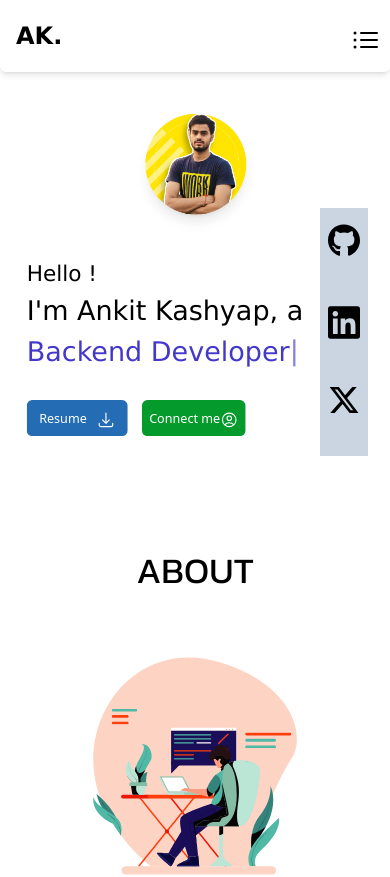
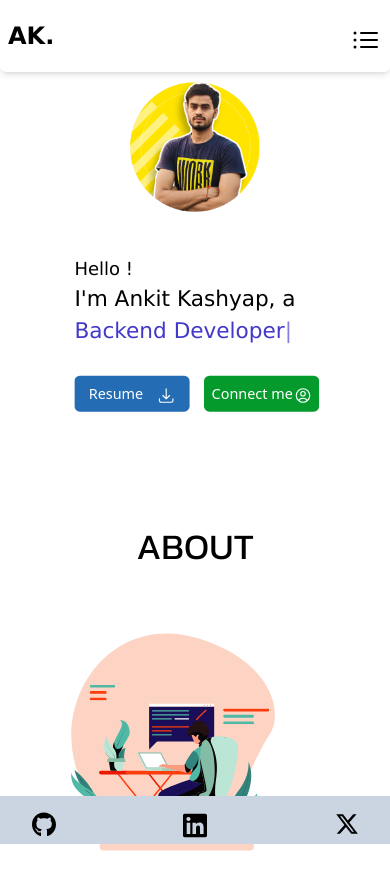
Before and after one commit to Kashyap1ankit/Portfolio, a React (Vite) app: page / in a window 390 px wide. Shown: the top 877 px of the page. Built offline with nearby package versions, Linux system fonts and the light colour scheme; a web font is replaced by a local one.

Commit message:
All done

```diff
--- a/src/App.jsx
+++ b/src/App.jsx
@@ -4,7 +4,7 @@ import Intro from "./components/Intro";
 import About from "./components/About";
 import Project from "./components/Project";
 import Side from "./components/Side";
-import { motion } from "framer-motion";
+import { motion, useScroll } from "framer-motion";
 import { useRef } from "react";
 import Skill from "./components/Skill";
 import { RecoilRoot } from "recoil";
@@ -52,7 +52,7 @@ function App() {
     <RecoilRoot>
       <div className="container sm:px-0 overflow-x-hidden ">
         {/* Navbar section  */}
-        <div className="lg:mt-4 lg:w-4/5 ">
+        <div className="md:mt-4 md:w-4/5 ">
           <NavBar handleEvent={[aboutScroll, projectScroll, skillScroll]} />
         </div>
 
@@ -103,7 +103,7 @@ function App() {
             right: 0,
             bottom: 0,
           }}
-          className="bg-gray sm:size-12 sm:fixed sm:top-52 sm:left-80 sm:h-fit xsm:fixed xsm:bottom-0 xsm:left-0 xsm:w-full xsm:size-12"
+          className="bg-gray xsm:fixed xsm:bottom-0 xsm:left-0 xsm:w-full xsm:size-12 sm:fixed sm:bottom-0 sm:left-0 sm:w-full sm:size-12 sm:h-fit md:fixed md:top-52 md:right-0 md:w-12 md:h-fit md:p-0"
         >
           <Side />
         </motion.div>
--- a/src/components/About.jsx
+++ b/src/components/About.jsx
@@ -8,11 +8,11 @@ export default function About() {
       <div className="lg:text-5xl xsm:text-4xl lg:mb-20 xsm:mb-16 font-Kanit">
         <Heading title={"ABOUT"} />
       </div>
-      <div className="lg:flex xsm:block lg:justify-evenly">
+      <div className="xl:flex xsm:block xl:justify-evenly">
         <div className="lg:max-w-96 sm:max-w-56  xsm:max-w-56 sm:mx-auto">
           <Lottie animationData={animate} loop={true} />
         </div>
-        <div className="lg:text-lg sm:text-lg xsm:text-md  xsm:px-2 antialiased lg:mr-0 xsm:ml-0 tracking-wider lg:leading-surge  xsm:leading-normal lg:mt-4 xsm:mt-8 font-Verdana lg:w-3/6 xsm:w-full opacity-65">
+        <div className="lg:text-lg sm:text-lg xsm:text-md  xsm:px-2 antialiased lg:mr-0 xsm:ml-0 tracking-wider lg:leading-surge  xsm:leading-normal xl:mt-4 lg:mt-12 xsm:mt-8 font-Verdana xl:w-3/6 xsm:w-full opacity-65">
           <Heading
             title={
               "Hello, I'm Ankit, a FullStack Developer with a passion for building responsive and beautiful websites. I will complete my graduation in 2025 in BCA (Bachelor's in Computer Application)"
--- a/src/components/Card.jsx
+++ b/src/components/Card.jsx
@@ -19,7 +19,7 @@ export default function Card({ title, para, techstack, redirect, slides }) {
     return () => clearInterval(interval);
   }, [current]);
   return (
-    <div className="lg:w-1/3 sm:w-full shadow-lg">
+    <div className="lg:w-full sm:w-full shadow-lg">
       <div>
         <img style={styles} src={slides[current]} alt="" />
       </div>
@@ -29,7 +29,7 @@ export default function Card({ title, para, techstack, redirect, slides }) {
           {title}
         </div>
         <p className="text-gray-700 sm:w-12/12 xsm:text-sm text-base">{para}</p>
-        <div className="lg:grid lg:grid-cols-3 sm:grid sm:grid-cols-2 lg:gap-4 sm:gap-4  xsm:grid xsm:grid-cols-2 xsm:gap-4 xsm:px-8 mt-7">
+        <div className="xl:grid xl:grid-cols-3 sm:grid sm:grid-cols-2 lg:gap-4 sm:gap-4  xsm:grid xsm:grid-cols-2 xsm:gap-4 xsm:px-8 mt-7">
           {techstack.map((e) => {
             return (
               <p className="border border-gray-200 text-custom border-dashed rounded-full px-3 py-1 text-sm font-semibold ">
@@ -40,7 +40,7 @@ export default function Card({ title, para, techstack, redirect, slides }) {
         </div>
       </div>
 
-      <div className="flex flex-around mx-56 sm:mx-36 xsm:mx-28 mt-4 mb-5 w-full">
+      <div className="flex flex-around xl:mx-96 lg:mx-48 sm:mx-36 xsm:mx-28 mt-4 mb-5 w-full">
         <motion.div
           className="sm:size-8 xsm:size-6 xsm:mb-4 mx-12 cursor-pointer"
           whileHover={{ rotate: 30, transition: { duration: 0.5 } }}
--- a/src/components/Intro.jsx
+++ b/src/components/Intro.jsx
@@ -23,26 +23,26 @@ export default function Intro() {
   }, []);
 
   return (
-    <div className="lg:flex lg:justify-between flex-row-reverse sm:block ">
-      <div className="lg:size-80 sm:size-28 xsm:size-36 lg:mr-32 sm:mx-auto xsm:mx-auto lg:px-8 lg:m-auto sm:shadow-lg place-items-center lg:rounded-full sm:rounded-full xsm:rounded-full">
-        <img src={Ankit} alt="" className="mt-24" />
+    <div className="lg:flex lg:justify-between lg:flex-row-reverse sm:block ">
+      <div className="xl:size-80 lg:size-80 md:size-48 sm:size-28 xsm:size-36 xl:mr-32 xsm:mx-auto lg:px-2 xl:m-auto sm:shadow-lg place-items-center xsm:rounded-full">
+        <img src={Ankit} alt="" className="xl:mt-24 xsm:mt-16 lg:mt-20" />
       </div>
 
-      <div className="sm:mt-12 xsm:mt-12 sm:ml-0 lg:w-full ">
-        <div className="lg:text-4xl sm:text-2xl xsm:text-xl font-Verdana text-gray-600 lg:leading-snug sm:leading-normal xsm:leading-normal">
+      <div className="sm:mt-12 xsm:mt-12 sm:ml-0 lg:w-full md:ml-10 lg:ml-4 ">
+        <div className="xl:text-4xl md:text-3xl md:ml-auto sm:text-2xl xsm:text-xl font-Verdana text-gray-600 lg:leading-snug sm:leading-normal xsm:leading-normal">
           <Heading title={"Hello !"} />
         </div>
-        <div className="lg:text-6xl sm:text-3xl xsm:text-2xl font-Verdana font-extraboldb lg:leading-snug sm:leading-normal xsm:leading-normal">
+        <div className="xl:text-6xl md:text-4xl sm:text-3xl xsm:text-2xl font-Verdana font-extraboldb lg:leading-snug sm:leading-normal xsm:leading-normal">
           <Heading title={"I'm Ankit Kashyap, a"} />
         </div>
 
-        <div className="lg:text-6xl sm:text-3xl xsm:text-2xl font-Verdana font-extraboldb lg:leading-snug sm:leading-normal xsm:leading-normal text-custom">
+        <div className="xl:text-6xl md:text-4xl sm:text-3xl xsm:text-2xl font-Verdana font-extraboldb lg:leading-snug sm:leading-normal xsm:leading-normal text-custom">
           <span ref={el}></span>
         </div>
 
         <div className="lg:flex lg:mt-8 lg:flex-wrap xsm:flex xsm:mt-8">
           <a href={resume} download="ankit-resume">
-            <div className="bg-download p-2 rounded-md text-white lg:mr-8 xsm:mr-4 lg:min-w-40 sm:min-w-28  xsm:min-w-32 text-center flex justify-around lg:text-xl sm:text-sm">
+            <div className="bg-download p-2 rounded-md text-white lg:mr-8 xsm:mr-4 lg:min-w-40 md:min-w-36 sm:min-w-28  xsm:min-w-32 text-center flex justify-around lg:text-xl sm:text-sm">
               <Button text={"Resume"} />
               <div className="size-5 mt-1 invert-100">
                 <Image link={Download} />
@@ -50,7 +50,7 @@ export default function Intro() {
             </div>
           </a>
           <a href="mailto:kashyap25ankit@gmail.com">
-            <div className=" bg-connect p-2 rounded-md text-white lg:min-w-40 sm:min-w-28 xsm:min-w-32 lg:text-xl sm:text-sm text-center flex justify-around">
+            <div className=" bg-connect p-2 rounded-md text-white lg:min-w-40 sm:min-w-28 md:min-w-36  xsm:min-w-32 lg:text-xl sm:text-sm text-center flex justify-around">
               <Button text={"Connect me"} />
 
               <div className="size-5 mt-1 invert-100">
--- a/src/components/Project.jsx
+++ b/src/components/Project.jsx
@@ -20,7 +20,7 @@ export default function Project() {
         <Heading title={"PROJECTS"} />
       </div>
 
-      <div className="lg:flex sm:grid sm:grid-cols-1 sm:gap-20 sm:p-8 lg:flex-wrap lg:justify-evenly">
+      <div className="lg:grid lg:grid-cols-2 xl:gap-24 lg:gap-12 sm:grid sm:grid-cols-1 sm:gap-20 sm:p-8 lg:px-4 xl:p-12 lg:flex-wrap lg:justify-evenly">
         <Card
           slides={airSlides}
           title={"Airbnb Clone"}
--- a/src/components/Side.jsx
+++ b/src/components/Side.jsx
@@ -10,10 +10,10 @@ export default function Side() {
     transition: { ease: "easeOut", duration: 1 },
   };
   return (
-    <div className="sm:block xsm:grid xsm:grid-cols-3 xsm:gap-16 xsm:w-full">
+    <div className="md:block xsm:ml-6 md:ml-0 xsm:grid xsm:grid-cols-3 xsm:gap-16 xsm:w-full">
       <motion.div
         whileHover={animation}
-        className="xsm:size-8 sm:size-12 p-2 mt-2 mb-8"
+        className="xsm:size-10 md:size-10 p-2 mt-2 md:mb-8"
       >
         <a href="https://github.com/Kashyap1ankit">
           <Image link={Github} />
@@ -21,7 +21,7 @@ export default function Side() {
       </motion.div>
       <motion.div
         whileHover={animation}
-        className="xsm:size-8  sm:size-12 p-2 mt-2 mb-8"
+        className="xsm:size-10  md:size-10 p-2 mt-2 md:mb-8"
       >
         <a href="https://www.linkedin.com/in/ankit-kashyap-coder/">
           <Image link={Linkedin} />
@@ -29,7 +29,7 @@ export default function Side() {
       </motion.div>
       <motion.div
         whileHover={animation}
-        className="xsm:size-8  sm:size-12 p-2 mt-2 mb-8"
+        className="xsm:size-10  md:size-10 p-2 mt-2 md:mb-8"
       >
         <a href="https://twitter.com/Ankitka38153827 ">
           <Image link={Twitter} />
--- a/tailwind.config.js
+++ b/tailwind.config.js
@@ -3,14 +3,14 @@ export default {
   content: ["./index.html", "./src/**/*.{js,ts,jsx,tsx}"],
   theme: {
     screens: {
-      xsm: "320px",
-      sm: "375px",
-      // => @media (min-width: 640px) { ... }
+      xsm: "300px",
 
-      md: "640px",
+      sm: "400px",
       // => @media (min-width: 768px) { ... }
 
-      lg: "768px",
+      md: "545px",
+
+      lg: "825px",
       // => @media (min-width: 1024px) { ... }
 
       xl: "1024px",
```
Also changed, not shown: src/components/Navbar.jsx (+12 -13 lines), src/assets/svg/cross.svg (added).
